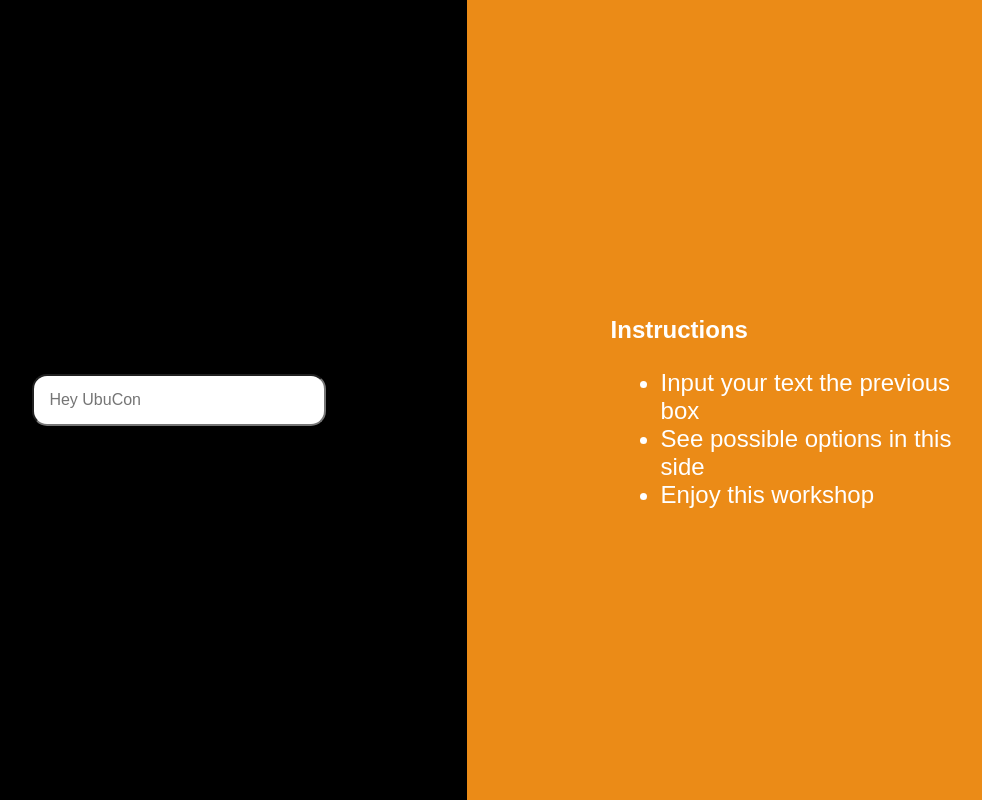
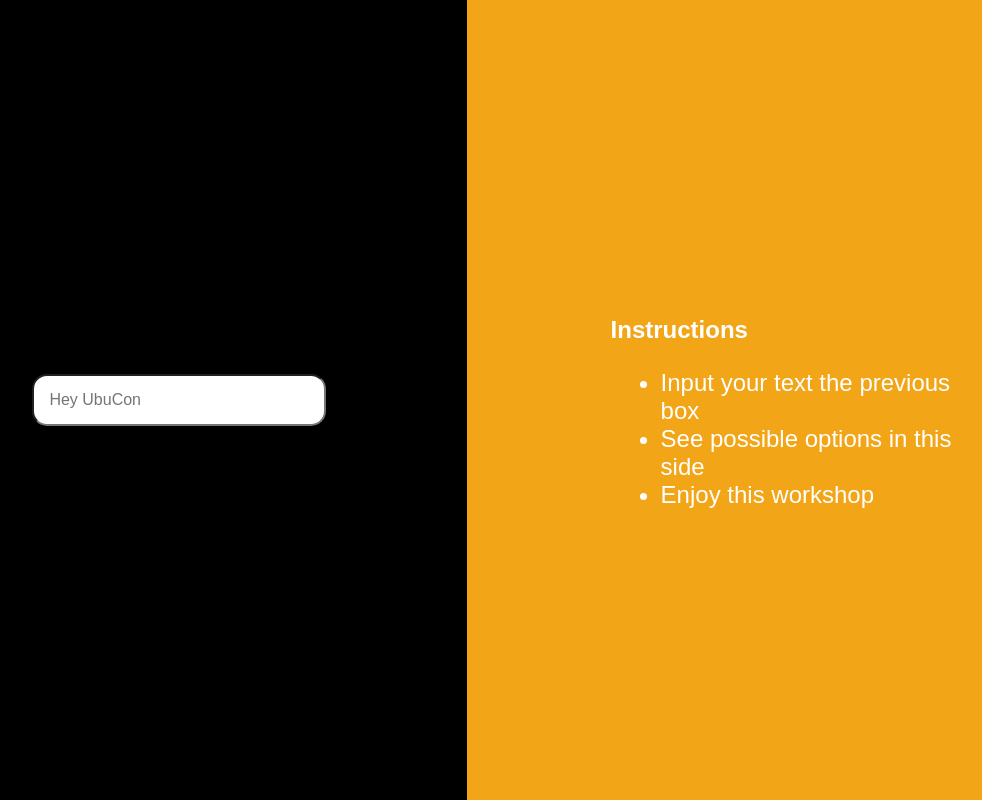
Before and after one commit to AndresMpa/when-browser-speaks, a website with bundled scripts: page 03_commander/index.html in a window 1280 px wide. Shown: the whole page, without its empty margins (109-1091 px from the left). Built offline with nearby package versions, Linux system fonts and the light colour scheme; files whose address does not match are found by name.

Commit message:
Color palette
Moving to Ubuntu's colors

```diff
--- a/03_commander/public/style/main.css
+++ b/03_commander/public/style/main.css
@@ -1,9 +1,9 @@
 :root {
-  --main: #0125eb;
-  --strong: #eb8b17;
-  --details: #ebe317;
-  --label: #630ceb;
-  --links: #0ca2eb;
+  --main: #F2490C;
+  --strong: #F2A516;
+  --details: #D9415D;
+  --label: #D90404;
+  --links: #F2F2F2;
   --background: #000000;
   --letter: #ffffff;
 }
```
